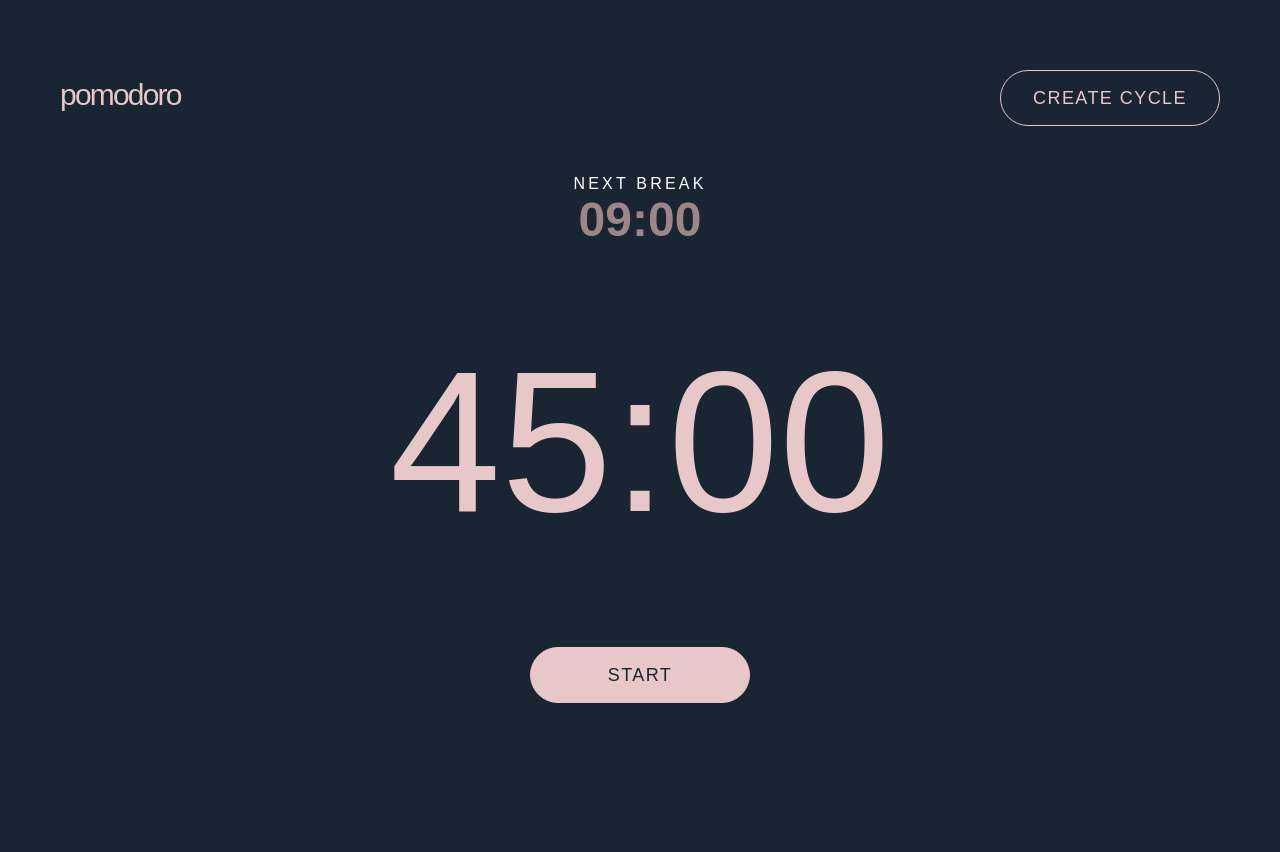
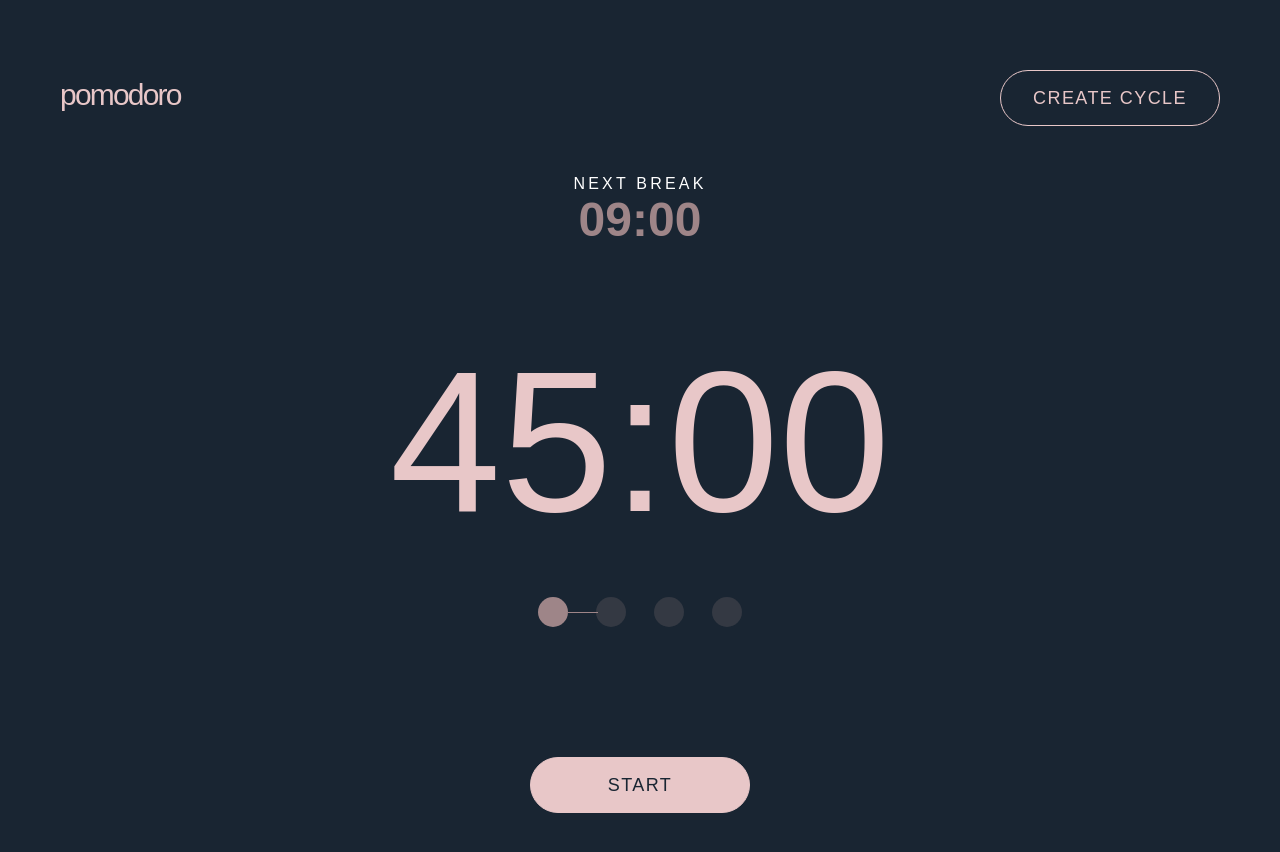
Before and after one commit to dobijaw/pomodoro, a React (Create React App) app: page / in a window 1280 px wide. Shown: the top 852 px of the page. Before the commit the page ends 800 px from the top, so only its background shows below. Built offline with nearby package versions, Linux system fonts and the light colour scheme.

Commit message:
add cycle progress without logic from timer panel

```diff
--- /dev/null
+++ b/src/components/atoms/CycleItem/CycleItem.tsx
@@ -0,0 +1,30 @@
+import styled, { css } from 'styled-components';
+
+const CycleItem = styled.span<{ fillDot?: boolean }>`
+  display: block;
+  width: 30px;
+  height: 30px;
+  border-radius: 50%;
+  background: ${({ theme }) => theme.colors.background40};
+
+  ${({ fillDot }) =>
+    fillDot &&
+    css`
+      position: relative;
+      background: ${({ theme }) => theme.colors.secondary};
+
+      &::before {
+        content: '';
+        position: absolute;
+        top: 50%;
+        left: 100%;
+        z-index: 0;
+        display: block;
+        width: 30px;
+        height: 1px;
+        background: ${({ theme }) => theme.colors.secondary};
+      }
+    `}
+`;
+
+export default CycleItem;
--- a/src/components/molecules/CycleProgress/CycleProgress.tsx
+++ b/src/components/molecules/CycleProgress/CycleProgress.tsx
@@ -1,11 +1,36 @@
 import React from 'react';
+import styled from 'styled-components';
+import CycleItem from 'components/atoms/CycleItem/CycleItem';
+
+const StyledList = styled.ul`
+  display: flex;
+  justify-content: center;
+  list-style: none;
+  padding: 0;
+  margin: 40px 0;
+`;
+
+const StyledItem = styled.li`
+  padding: 0;
+  margin: 0 14px;
+`;
 
 type CycleProgressProps = {
-  cycle?: number[];
+  cycle?: {
+    released: boolean;
+    key: number;
+  }[];
 };
 
 const CycleProgress = ({ cycle }: CycleProgressProps) => (
-  <ul>{cycle && cycle.map((item) => <li key={item}></li>)}</ul>
+  <StyledList>
+    {cycle &&
+      cycle.map((item) => (
+        <StyledItem key={item.key}>
+          <CycleItem fillDot={item.released} />
+        </StyledItem>
+      ))}
+  </StyledList>
 );
 
 export default CycleProgress;
--- a/src/components/molecules/TimerBox/TimerBox.tsx
+++ b/src/components/molecules/TimerBox/TimerBox.tsx
@@ -74,7 +74,28 @@ const TimerBox = ({ isMain, isCycle, time = 0, nextCount }: TimerBox) => {
             seconds={currentTime.stringSeconds}
             asMain
           />
-          {/* {isCycle && <CycleProgress />} */}
+          {isCycle && (
+            <CycleProgress
+              cycle={[
+                {
+                  released: true,
+                  key: Math.random(),
+                },
+                {
+                  released: false,
+                  key: Math.random(),
+                },
+                {
+                  released: false,
+                  key: Math.random(),
+                },
+                {
+                  released: false,
+                  key: Math.random(),
+                },
+              ]}
+            />
+          )}
         </Wraper>
       ) : (
         <Wraper>
--- a/src/components/organisms/TimerPanel/TimerPanel.tsx
+++ b/src/components/organisms/TimerPanel/TimerPanel.tsx
@@ -46,7 +46,7 @@ function TimerPanel() {
   return (
     <div>
       <TimerBox nextCount={nextCount} />
-      <TimerBox isMain time={count.time} />
+      <TimerBox isMain isCycle time={count.time} />
       <Wrapper>
         {isInitialView ? (
           <Button
```
